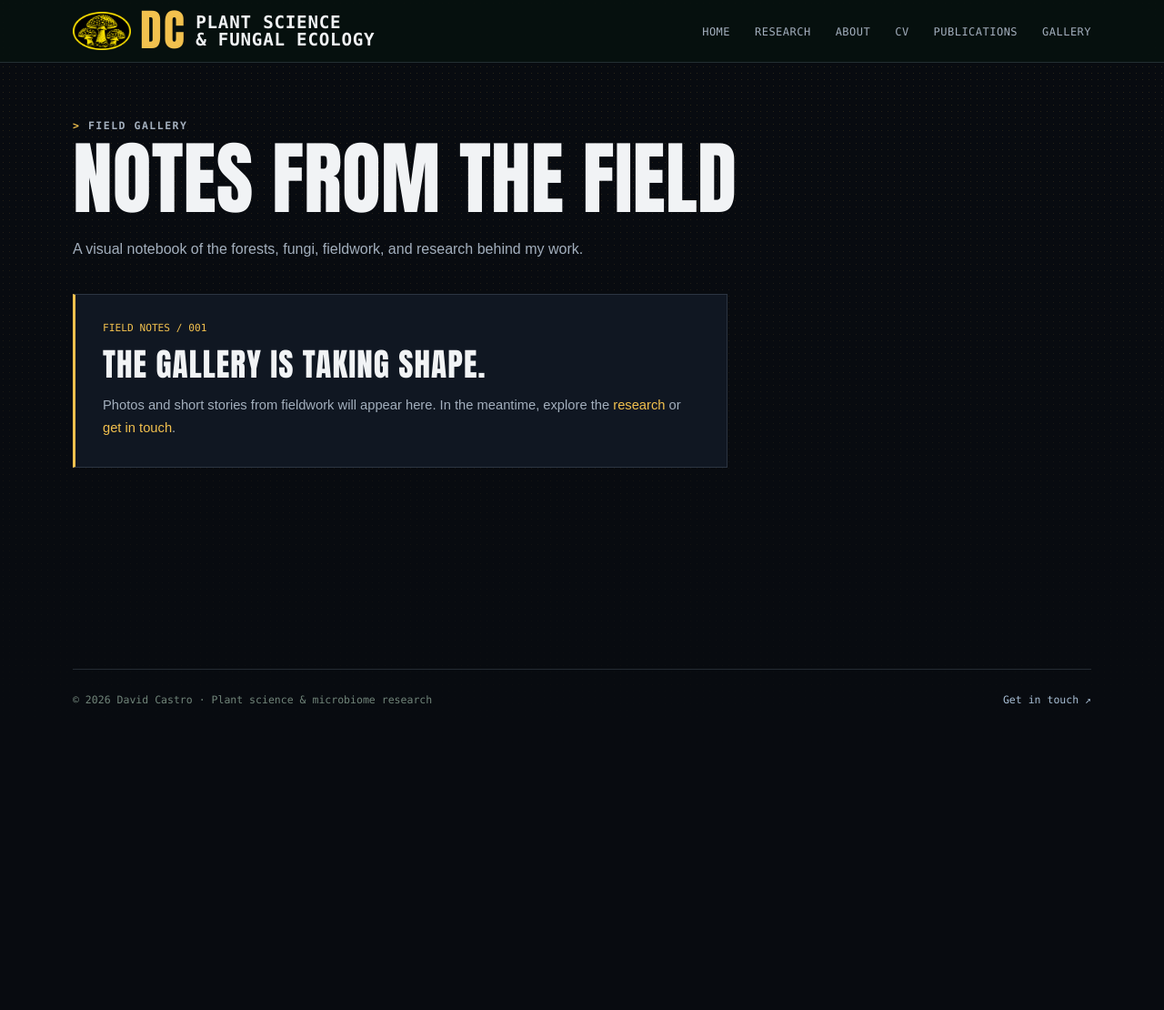
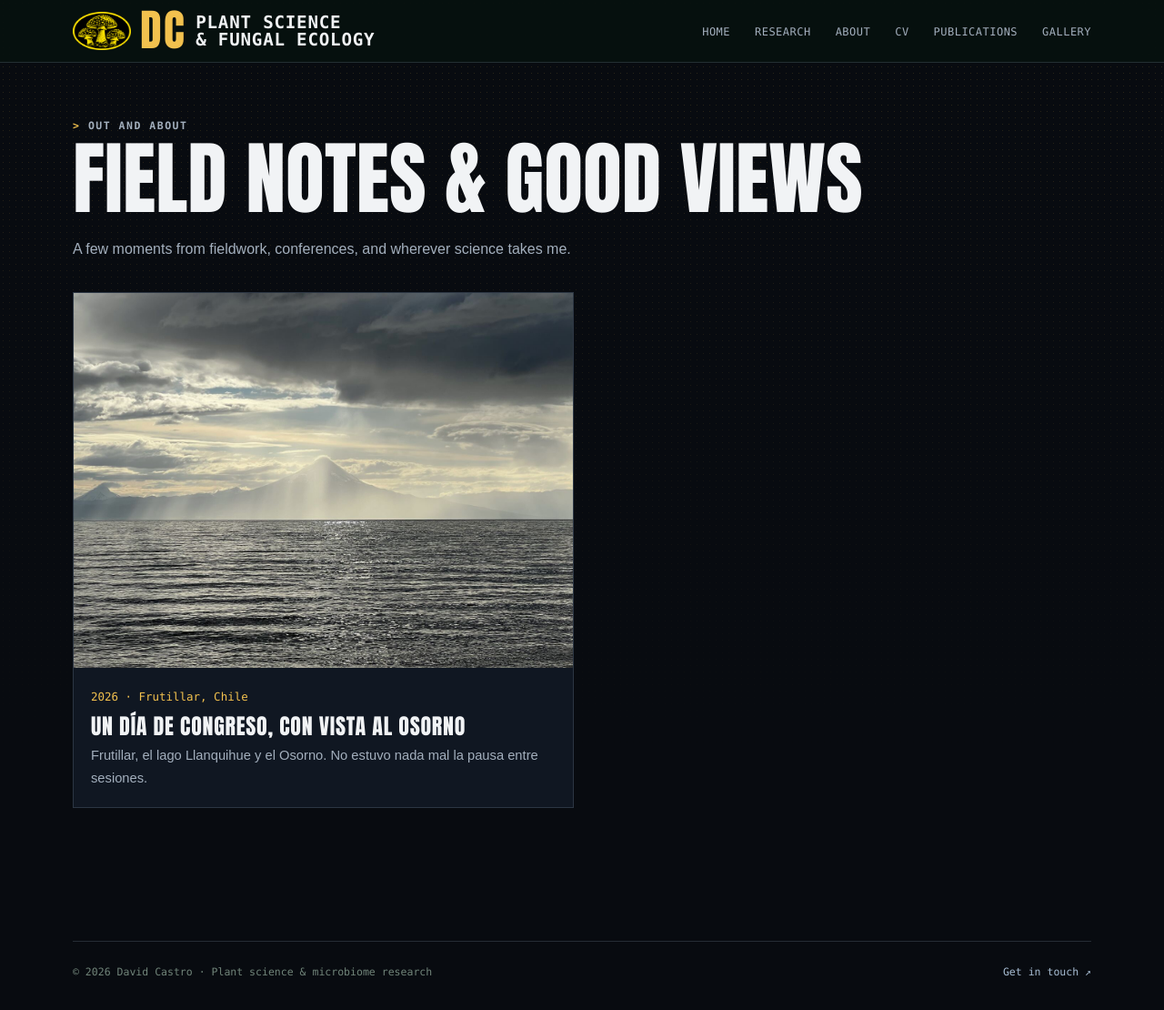
Before and after one commit to davcastrom/davcastrom.github.io, a Jekyll site: the page built from blog/index.html, in a window 1280 px wide and 1110 px high. Shown: the whole window at 91% size. Built offline with Jekyll 4.4.1, drawn with Linux system fonts in a browser that asks for light colours.

Commit message:
Add first field gallery post

```diff
--- /dev/null
+++ b/_posts/2026-10-22-frutillar-lake-osorno.md
@@ -0,0 +1,14 @@
+---
+layout: post
+title: "Un día de congreso, con vista al Osorno"
+date: 2026-10-22
+location: "Frutillar, Chile"
+image: "/assets/images/frutillar-lago-llanquihue.jpg"
+image_alt: "Lago Llanquihue y volcán Osorno vistos desde Frutillar"
+image_caption: "Frutillar, el lago Llanquihue y el Osorno. No estuvo nada mal la pausa entre sesiones."
+categories: field-notes
+---
+
+Fui a Frutillar a presentar en el IV Encuentro de Jóvenes Investigadores en las Ciencias del Suelo (EJICS26), y entre una sesión y otra me encontré con esta vista del lago Llanquihue y el volcán Osorno.
+
+Buen congreso, buena conversación y un paisaje difícil de olvidar. Así da gusto salir a presentar el trabajo.
--- a/blog/index.html
+++ b/blog/index.html
@@ -4,9 +4,9 @@ title: Field Gallery | David Castro
 permalink: /blog/
 ---
 
-<p class="section-label">Field gallery</p>
-<h1>Notes from the field</h1>
-<p class="section-intro">A visual notebook of the forests, fungi, fieldwork, and research behind my work.</p>
+<p class="section-label">Out and about</p>
+<h1>Field notes &amp; good views</h1>
+<p class="section-intro">A few moments from fieldwork, conferences, and wherever science takes me.</p>
 
 {% assign gallery_posts = site.posts | where_exp: "post", "post.image" %}
 {% if gallery_posts.size > 0 %}
```
Also changed, not shown: assets/images/frutillar-lago-llanquihue.jpg (added).
